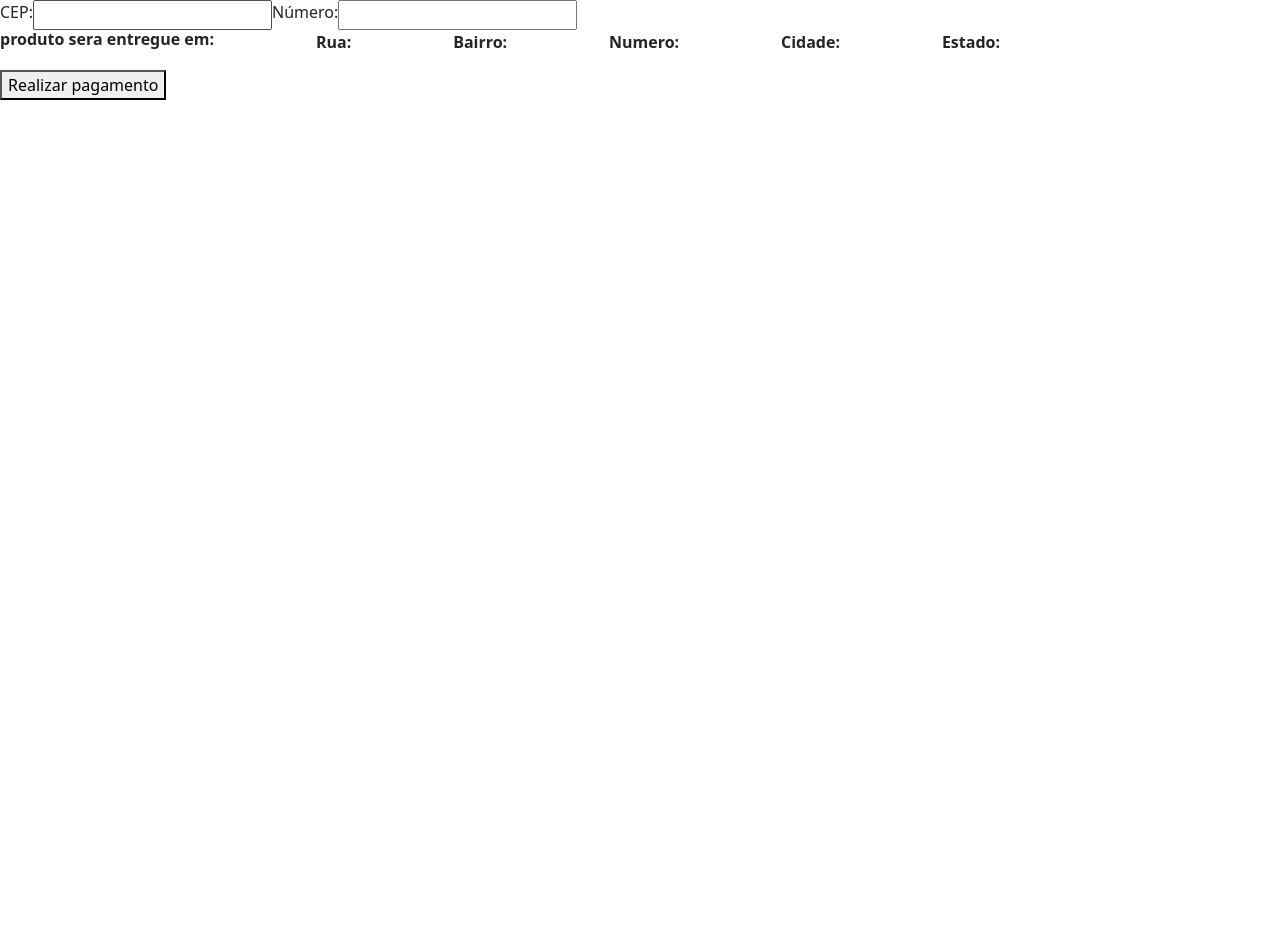
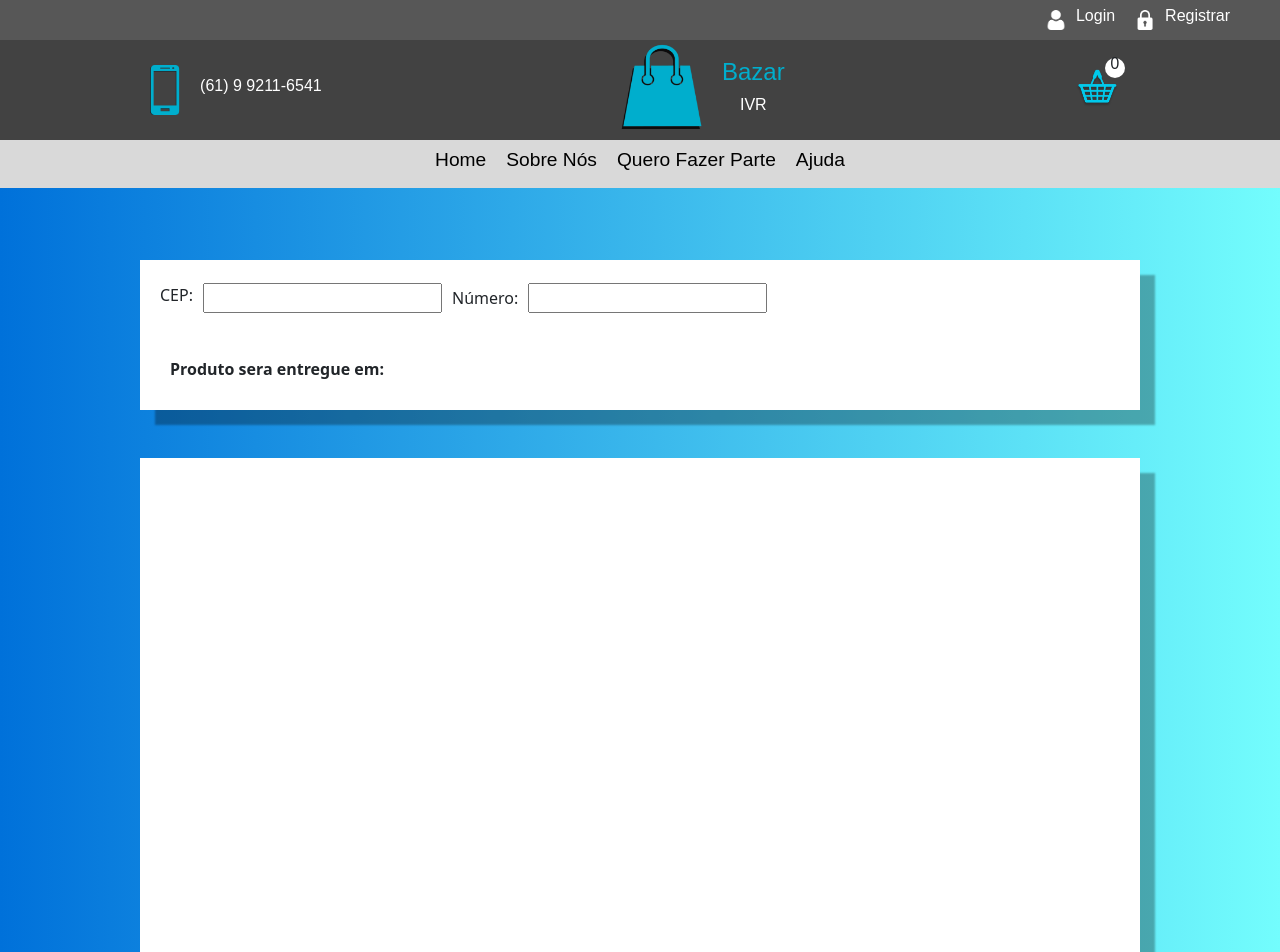
Before and after one commit to GabrielVictor159/Bazar-IVR-FrontEnd, a React (Vite) app: page /FinalizarCompra in a window 1280 px wide. Shown: the top 952 px of the page. Before the commit the page ends 800 px from the top, so only its background shows below. Built offline with nearby package versions, Linux system fonts and the light colour scheme.

Commit message:
atualizando o repositorio

```diff
--- a/Keys.js
+++ b/Keys.js
@@ -1,5 +1,7 @@
 const Keys ={
-    backEnd: "https://bazarivrbackend.herokuapp.com"
+    backEnd: "https://bazar-ivr-backend.azurewebsites.net/"
 }
 
 export default Keys;
+
+// backEnd: "https://bazar-ivr-backend.azurewebsites.net/"
--- a/src/components/Cesta.css
+++ b/src/components/Cesta.css
@@ -51,6 +51,8 @@ justify-content: space-evenly;
     flex-direction: column;
     justify-content: space-around;
     align-items: flex-start;
+    flex-wrap: wrap;
+
 }
 .NegativeSymbol{
     color: rgb(49, 221, 252);
--- /dev/null
+++ b/src/views/FinalizarCompra/FinalizarCompra.css
@@ -0,0 +1,37 @@
+.FinalizarCompra_bodyItens {
+    width: 100%;
+    display: flex;
+    flex-direction: column;
+    align-items: center;
+}
+
+.FinalizarCompra_formEndereco {
+    left: 2%;
+    position: relative;
+    display: flex;
+    flex-direction: row;
+}
+
+.FinalizarCompra_containerEndereco {
+    width: 1000px;
+    min-height: 150px;
+    display: flex;
+    flex-direction: column;
+    justify-content: space-around;
+    background-color: white;
+    box-shadow: 15px 15px 2px rgba(0, 0, 0, 0.3)
+}
+
+.FinalizarCompra_input {
+    position: relative;
+    left: 10px;
+}
+
+.FinalizarCompra_itensContainer {
+    width: 1000px;
+    height: 1000px;
+    background-color: white;
+    box-shadow: 15px 15px 2px rgba(0, 0, 0, 0.3);
+    overflow-x: hidden;
+    overflow-y: scroll;
+}
--- a/src/views/FinalizarCompra/FinalizarCompra.jsx
+++ b/src/views/FinalizarCompra/FinalizarCompra.jsx
@@ -1,8 +1,11 @@
-import React, { useState, useEffect } from 'react';
+import React, { useState, useRef, useEffect, useLayoutEffect } from 'react';
 import axios from 'axios';
 import Keys from '../../../Keys';
-
+import NavbarBazar from '../../components/navbarBazar';
+import "./FinalizarCompra.css"
 export default function FinalizarCompra() {
+    const windowSize = useRef([window.innerWidth, window.innerHeight]);
+    const [atualizar, setAtualizar] = useState(0)
     const [cep, setCEP] = useState('');
     const [cepError, setCEPError] = useState('');
     const [rua, setRua] = useState('');
@@ -17,15 +20,15 @@ export default function FinalizarCompra() {
         let a = JSON.parse(localStorage.getItem('usuario'))
         if (a === null) {
             a = JSON.parse(sessionStorage.getItem('usuario'))
-            if(a==null){
-                window.location="/Login"
+            if (a == null) {
+                window.location = "/Login"
             }
         }
         let b = JSON.parse(localStorage.getItem('Cesta'))
         if (b === null) {
             b = JSON.parse(sessionStorage.getItem('Cesta'))
-            if(b==null){
-                window.location="/"
+            if (b == null) {
+                window.location = "/"
             }
         }
 
@@ -60,6 +63,9 @@ export default function FinalizarCompra() {
 
         }
     }
+    useLayoutEffect(() => {
+        document.body.style.background = 'linear-gradient(90deg, #0071DA 0%, #73FDFD 100%)'
+    }, [])
     useEffect(() => {
         if (cep.length !== 8) {
             setCEPError('O CEP deve conter 8 dígitos');
@@ -95,27 +101,117 @@ export default function FinalizarCompra() {
             setNumero(event.target.value);
         }
     };
-
+    function alterarQuantidade(index, operador){
+        let a = JSON.parse(localStorage.getItem('Cesta'))
+        if(operador =="-" && a[index].Quantidade<=1){
+            a.splice(index, 1);
+            localStorage.setItem('Cesta',JSON.stringify(a))
+            setAtualizar(atualizar+1)
+            if(a.length===0){
+                localStorage.removeItem('Cesta')
+            }
+        }
+        else{
+        if(operador =="+"){
+            a[index].Quantidade += 1
+            localStorage.setItem('Cesta',JSON.stringify(a))
+            setAtualizar(atualizar+1)
+        }
+        if(operador =="-"){
+            a[index].Quantidade -= 1
+            localStorage.setItem('Cesta',JSON.stringify(a))
+            setAtualizar(atualizar+1)
+        }
+    }
+    }
+    function mapItens() {
+        if (localStorage.getItem('Cesta') !== null) {
+            let a = JSON.parse(localStorage.getItem('Cesta'))
+            return a.map((value, index) => {
                 return (
                     <>
-            <form style={{display:'flex', flexDirection:'row'}}>
+                        <div key={index} className='CestaItem'>
+                            <div className="CestaItemImageContainer">
+                                <img className="CestaItemImage" src={value.LinkImage} />
+                            </div>
+                            <div className="CestaItemDescricaoContainer">
+                            <h6>{`Nome do Produto: ${value.Nome}`}</h6>
+
+                                <div style={{ display: 'flex', flexDirection: 'row' }}>
+                                    <h6>{`Quantidade: `}</h6>
+                                    <div style={{ width: 40, height: 20, display: 'flex', flexDirection: 'row', alignItems: 'center', textAlign: 'center' }}>
+                                        <h6 onClick={e => alterarQuantidade(index, "-")} style={{ fontSize: 70, position: 'relative', top: -5, left: 0 , cursor:'pointer'}} className={'NegativeSymbol'}>{'-'}</h6>
+                                    </div>
+                                    <h6 >{` ${value.Quantidade}`}</h6>
+                                    <div style={{ width: 40, height: 20, display: 'flex', flexDirection: 'row', alignItems: 'center', textAlign: 'center' }}>
+                                        <h6 onClick={e => alterarQuantidade(index, "+")} style={{ fontSize: 45, position: 'relative', top: 0, left: 10 , cursor:'pointer'}} className={'PositiveSymbol'}>{'+'}</h6>
+                                    </div>
+
+                                </div>
+
+                                <h6>{`Valor Total: R$ ${value.Valor * value.Quantidade}`}</h6>
+                                <div style={{width:'70%',height:'80%', position:'relative', left:20}}>
+                                <h6>Descrição:</h6>
+                                <p>{`${value.Descricao}`}</p>
+                            </div>
+                            </div>
+
+                        </div>
+                        <br />
+                    </>
+                )
+            })
+        }
+        else {
+            return <></>
+        }
+    }
+    return (
+        <>
+            <NavbarBazar width={windowSize.current[0]} height={windowSize.current[1]} />
+            <div className='FinalizarCompra_bodyItens'>
+                <br /><br /><br />
+                <div className='FinalizarCompra_containerEndereco'>
+                    <form className='FinalizarCompra_formEndereco' >
                         <label htmlFor="cep">CEP:</label>
-                <input
+                        <input className='FinalizarCompra_input'
                             id="cep"
                             name="cep"
                             type="text"
                             value={cep}
+                            onKeyPress={event => {
+                                const charCode = event.charCode;
+                                if (charCode < 48 || charCode > 57) {
+                                    event.preventDefault();
+                                }
+                            }
+                            }
                             onChange={onChange}
                         />
                         <br />
+                        <div style={{ position: 'relative', left: 20 }}>
                             <label htmlFor="numero">Número:</label>
-                <input id="numero" name="numero" type="number" min={0} value={numero} onChange={onChange} />
+                            <input className='FinalizarCompra_input' id="numero" name="numero" type="number" min={0} value={numero} onChange={onChange} />
+                        </div>
+
                         <br />
                     </form>
-            <div style={{display:'flex', flexDirection:'row', width:1000, justifyContent:'space-between'}}>
-            <h6><strong>produto sera entregue em: </strong></h6><p><strong>Rua:</strong> {rua}</p><p><strong>Bairro:</strong> {bairro}</p><p><strong>Numero:</strong> {numero}</p><p><strong>Cidade:</strong> {cidade}</p><p><strong>Estado:</strong> {estado }</p>
+                    <div style={{ position: 'relative', left: '3%', flexDirection: 'row', justifyContent: 'space-between' }}>
+                        <h6><strong>Produto sera entregue em: </strong>  {rua} {numero} {bairro}  {cidade} {estado} </h6>
                     </div>
-            <button onClick={realizarPagamento}>Realizar pagamento</button>
+                </div>
+                <br /><br />
+                <div className='FinalizarCompra_itensContainer'>
+                {
+                        mapItens()
+                    }
+                </div>
+            </div>
+
+            <br /><br />
+            <footer>
+
+            </footer>
         </>
     );
 }
--- a/src/views/Home/Home.css
+++ b/src/views/Home/Home.css
@@ -52,6 +52,7 @@
 .containerProdutos{
     padding-bottom: 40px;
     width: 100%;
+    min-height: 600px;
     display: grid;
     flex-direction: row;
     justify-content:space-around;
--- a/src/views/Home/Home.jsx
+++ b/src/views/Home/Home.jsx
@@ -21,10 +21,13 @@ export default function Home(props) {
   const [CestaVisible, setCestaVisible] = useState(true);
   const [atualizar, setAtualizar] = useState(0);
   useEffect(() => {
-    fetch(`${Keys.backEnd}/Produtos/FindAllLazyLoading/${index}/${size}`)
+    fetch(`${Keys.backEnd}/Produtos/FindAllLazyLoading/${index}/${size}`,{
+      method:'GET',
+      mode:'cors'
+    })
     .then((response) => response.json())
     .then((data) => setProdutos(data))
-
+    .then((data) => console.log(data))
 
   },[])
 
@@ -34,18 +37,26 @@ export default function Home(props) {
     const newIndex = index+ size
     setPage(pageN)
     setIndex(newIndex)
-    fetch(`${Keys.backEnd}/Produtos/FindAllLazyLoading/${newIndex}/${size}`)
+    fetch(`${Keys.backEnd}/Produtos/FindAllLazyLoading/${newIndex}/${size}`,{
+      method:'GET',
+      mode:'cors'
+    })
     .then((response) => response.json())
     .then((data) => setProdutos(data))
+    .then((data) => console.log(data))
   }
   function backPage (){
     const pageN = page -1
     const newBackIndex = index -size
     setPage(pageN)
     setIndex(newBackIndex)
-    fetch(`${Keys.backEnd}/Produtos/FindAllLazyLoading/${newBackIndex}/${size}`)
+    fetch(`${Keys.backEnd}/Produtos/FindAllLazyLoading/${newBackIndex}/${size}`,{
+      method:'GET',
+      mode:'cors'
+    })
     .then((response) => response.json())
     .then((data) => setProdutos(data))
+    .then((data) => console.log(data))
   }
   function setProduct(callback){
     window.location=`/Produto/${callback}`
```
Lines whose indentation alone changed are shown as unchanged.
